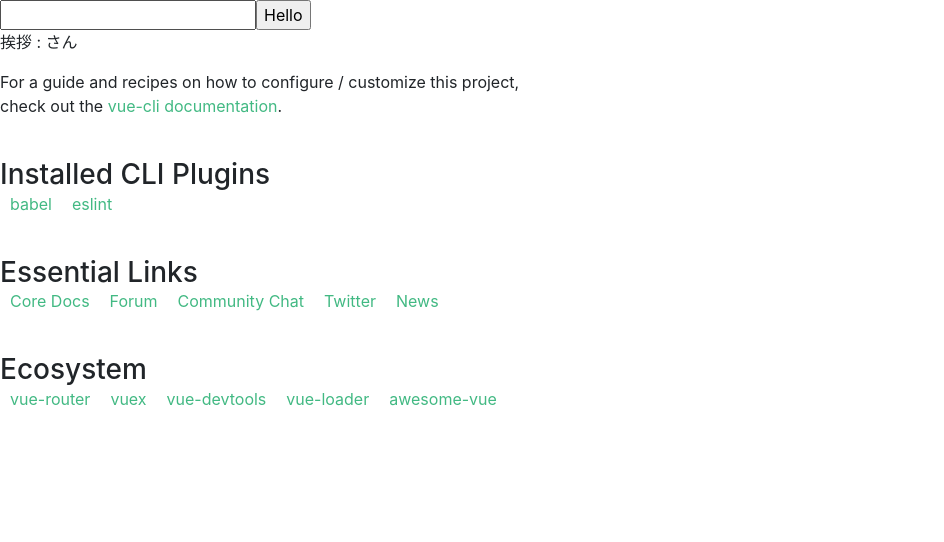
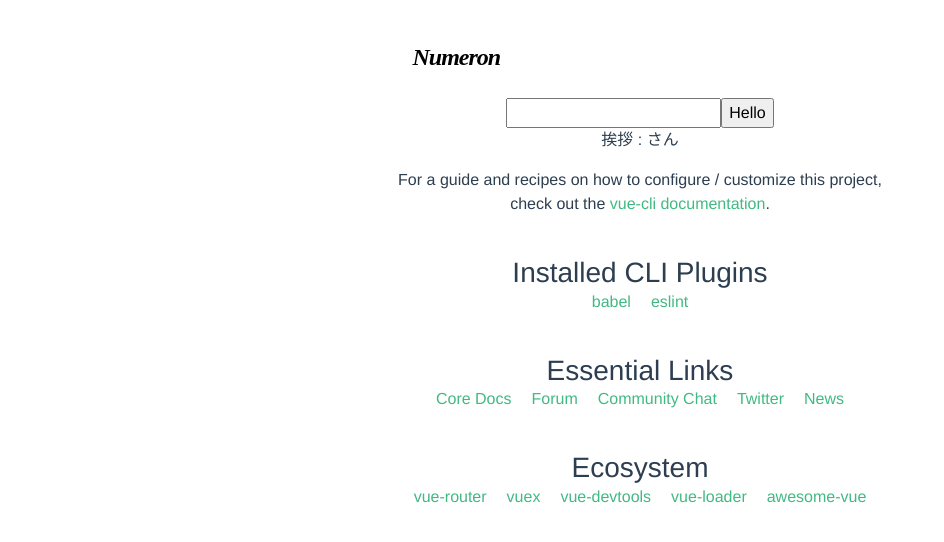
Before and after one commit to t-kehiguchi/numeron, a Vue app in the folder frontend/: page / in a window 1280 px wide. Shown: the top 542 px of the page, without its empty margins (0-944 px from the left). Built offline with nearby package versions, Linux system fonts and the light colour scheme.

Commit message:
共通ヘッダー部作成(現状は常にボタン非表示)

```diff
--- a/frontend/src/App.vue
+++ b/frontend/src/App.vue
@@ -1,16 +1,22 @@
 <template>
   <div id="app">
-    <HelloWorld/>
+    <Header :login="login"/>
+    <router-view/>
   </div>
 </template>
 
 <script>
-import HelloWorld from '@/components/HelloWorld';
+import Header from '@/components/Header';
 
 export default {
   name: 'App',
   components: {
-    HelloWorld
+    Header
+  },
+  data: function() {
+    return {
+      login : false
+    }
   }
 }
 </script>
@@ -22,6 +28,6 @@
   -moz-osx-font-smoothing: grayscale;
   text-align: center;
   color: #2c3e50;
-  margin-top: 60px;
+  margin-top: 30px;
 }
 </style>
--- /dev/null
+++ b/frontend/src/components/Header.vue
@@ -0,0 +1,49 @@
+<template>
+  <div class="header">
+    <header>
+      <p id="logo">Numeron</p>
+      <div v-if="login" id="button" style="float:right;">
+        <div class="btn btn-danger">プレイ</div>
+        <div class="btn btn-warning">ランキング</div>
+        <div class="btn btn-primary">ログアウト</div>
+      </div>
+    </header>
+  </div>
+</template>
+
+<script>
+export default {
+  name: 'Header',
+  props: ['login']
+}
+</script>
+
+<style scoped>
+.header {
+  width: 485px;
+  display: inline-block;
+}
+
+div.btn {
+  margin-top: 9px;
+  margin-right: 10px;
+}
+
+#button button {
+  margin-top: 38px;
+  margin-right: 10px;
+}
+
+#logo {
+  float: left;
+  margin-left: 15px;
+  font-size: 1.5em;
+  color: #000;
+  text-decoration: none;
+  letter-spacing: -1px;
+  padding-top: 9px;
+  font-weight: bold;
+  font-style: italic;
+  font-family: auto;
+}
+</style>
--- a/frontend/src/main.js
+++ b/frontend/src/main.js
@@ -1,14 +1,14 @@
 import Vue from 'vue';
+import App from './App.vue';
 import router from './router';
 import axios from 'axios';
 import 'bootstrap/dist/css/bootstrap.css';
 import 'bootstrap-vue/dist/bootstrap-vue.css';
-import HelloWorld from '@/components/HelloWorld';
 
 Vue.config.productionTip = false;
 Vue.prototype.$axios = axios;
 
 new Vue({
   router,
-  render: h => h(HelloWorld),
+  render: h => h(App),
 }).$mount('#app');
```
